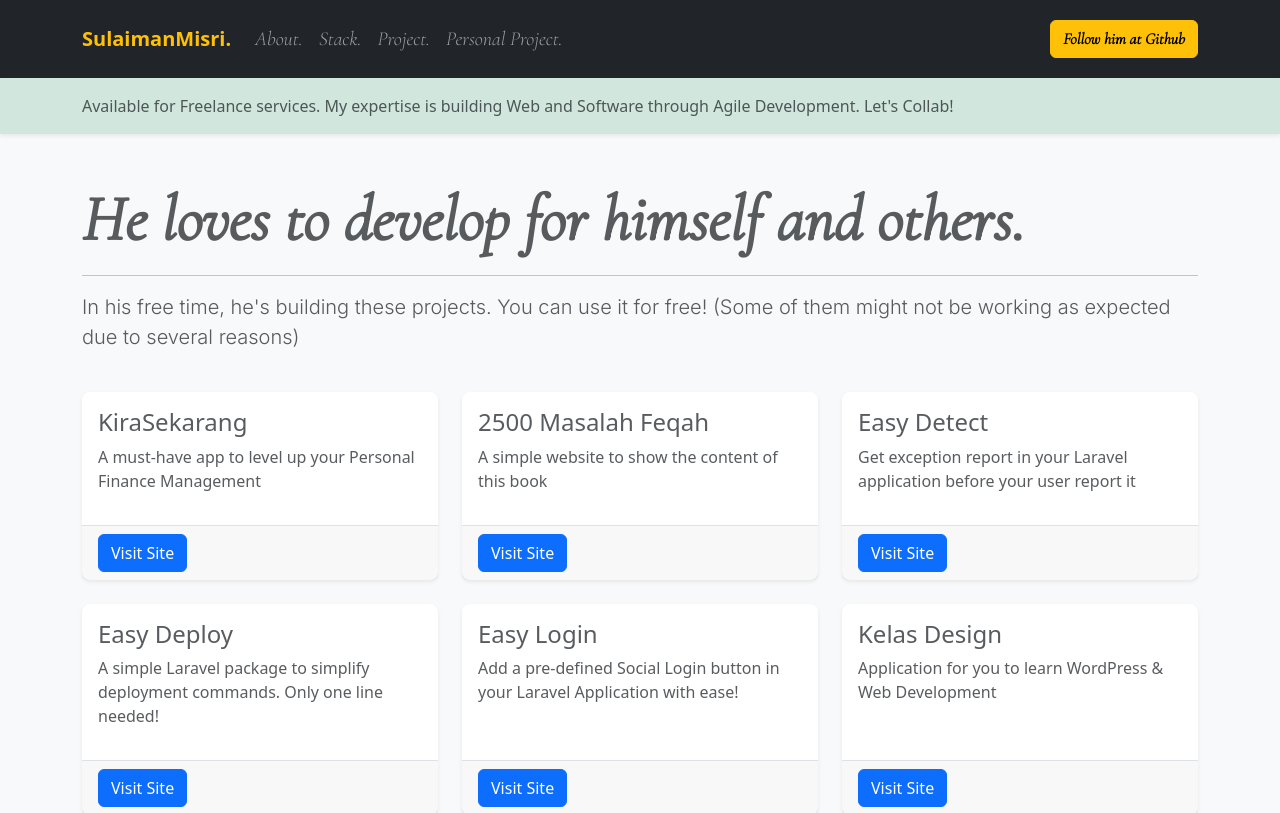
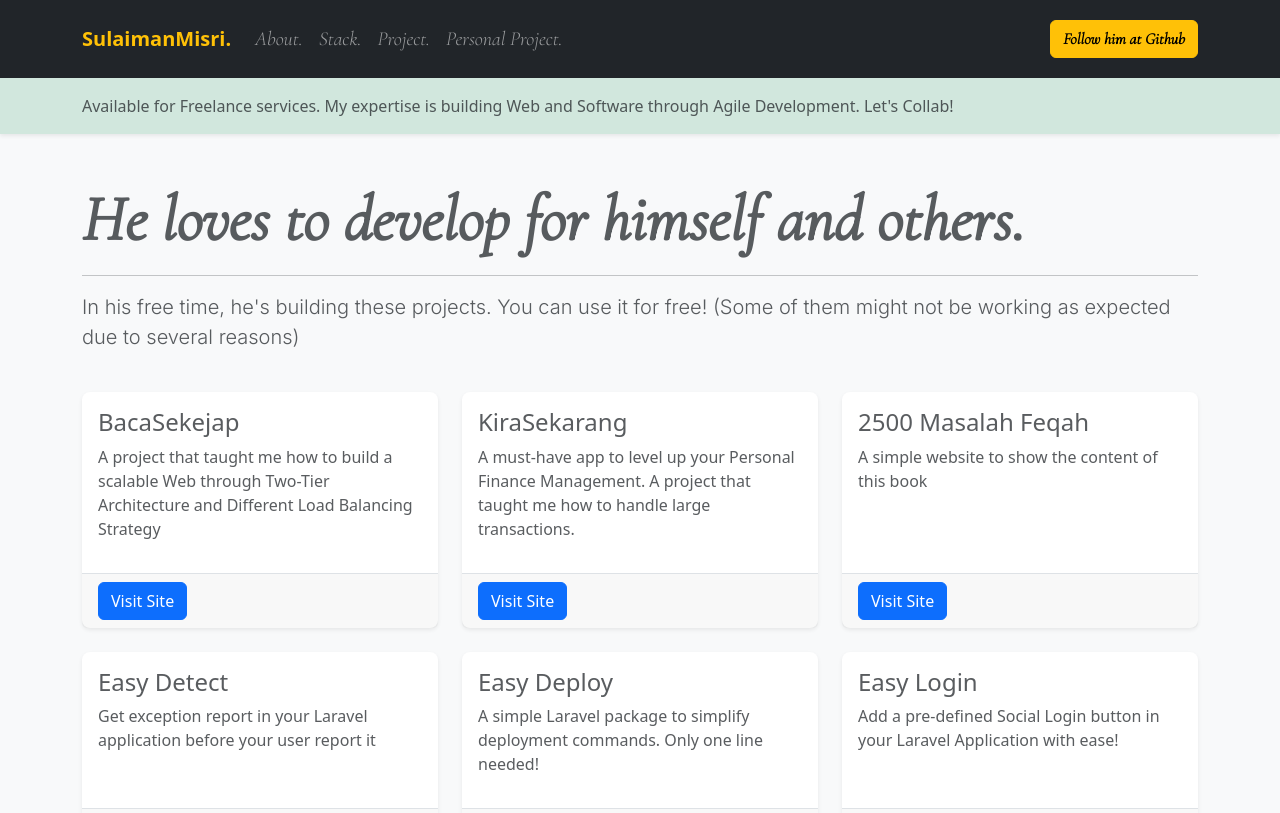
Before and after one commit to msulaimanmisri/sulaiman-profile, a Vue app: page /personal-project in a window 1280 px wide. Shown: the top 813 px of the page. Built offline with nearby package versions, Linux system fonts and the light colour scheme.

Commit message:
Update personal-project.vue

```diff
--- a/src/views/personal-project.vue
+++ b/src/views/personal-project.vue
@@ -16,10 +16,18 @@ import Card from "../components/Card.vue";
       </p>
 
       <div class="row">
+
+        <div id="bacasekejap" class="col-md-4 mt-4">
+          <Card
+            project-title="BacaSekejap"
+            project-description="A project that taught me how to build a scalable Web through Two-Tier Architecture and Different Load Balancing Strategy"
+            project-url="https://hantar.sulaimanmisri.com" />
+        </div>
+
          <div id="kirasekarang" class="col-md-4 mt-4">
           <Card
             project-title="KiraSekarang"
-            project-description="A must-have app to level up your Personal Finance Management"
+            project-description="A must-have app to level up your Personal Finance Management. A project that taught me how to handle large transactions."
             project-url="https://kirasekarang.com" />
         </div>
 
```
